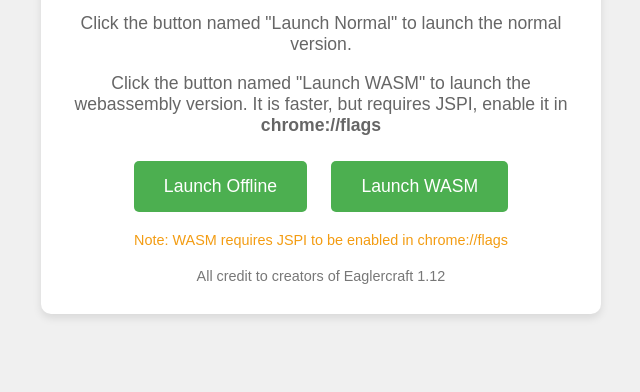
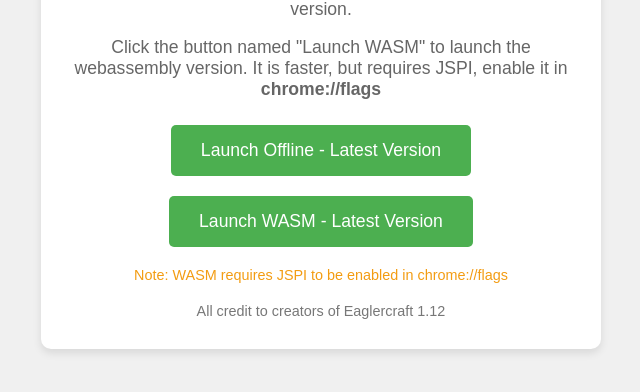
Before and after one commit to Master101215/Eaglercraft-1.12, a plain HTML site: page index.html in a window 1280 px wide. Shown: the part 320-712 px from the top of the page, without its empty margins (319-959 px from the left). Drawn offline with Linux system fonts and the light colour scheme.

Commit message:
minor modifications

```diff
--- a/index.html
+++ b/index.html
@@ -87,8 +87,8 @@
         <h1>Eaglercraft 1.12: Hosted by _QuestionMark_</h1>
         <p>Click the button named "Launch Normal" to launch the normal version.</p>
         <p>Click the button named "Launch WASM" to launch the webassembly version. It is faster, but requires JSPI, enable it in <strong>chrome://flags</strong></p>
-        <button name="Launch Normal" onClick="redirectu1js()">Launch Offline</button>
-        <button name="Launch WASM" onClick="redirectu1wasm()">Launch WASM</button>
+        <button name="Launch Normal | u1" onClick="redirectu1js()">Launch Offline - Latest Version</button>
+        <button name="Launch WASM | u1" onClick="redirectu1wasm()">Launch WASM - Latest Version</button>
         <p class="note">Note: WASM requires JSPI to be enabled in chrome://flags</p>
         <footer>All credit to creators of Eaglercraft 1.12</footer>
     </div>
```
